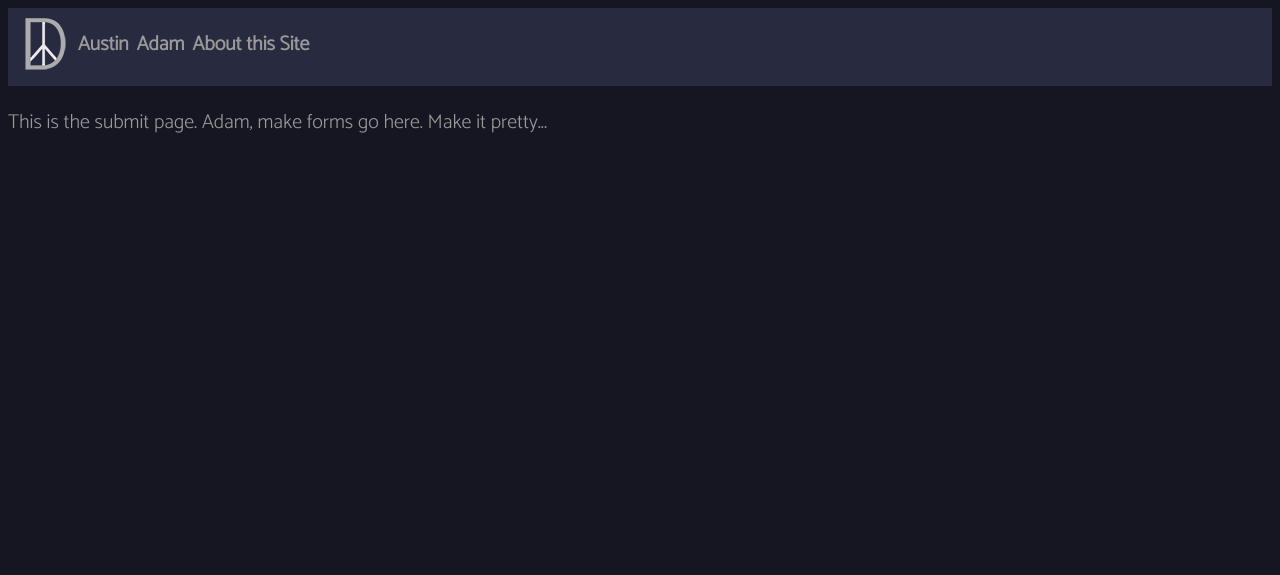
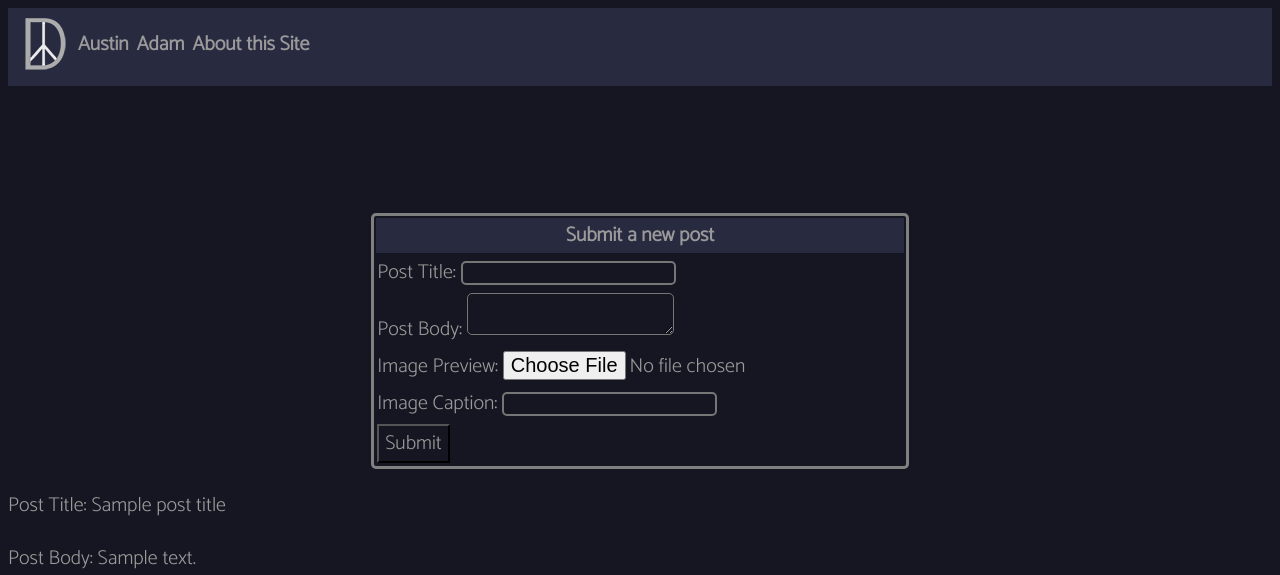
Before and after one commit to adam10414/digitalpeace.net, a Flask app: template website/templates/submit.html in a window 1280 px wide. Shown: the top 575 px of the page. Before the commit the page ends 133 px from the top, so only its background shows below. Run offline with Flask 2, Linux system fonts and the light colour scheme; the template is opened without the code that fills it: values that come from a table or form of the project are taken from there, most other values are stand-ins (such as "Sample title", 1, 10 or a date in 2020); lists and menus that the app fills with data are empty; some libraries are stand-ins or nearby versions.

Commit message:
Submit (#10)
* Basic form, no functionality.

* Added form to /submit, test data outputs to same page.

```diff
--- a/website/app.py
+++ b/website/app.py
@@ -2,12 +2,14 @@
 This Flask app contains all of the routes necessary to run digitalpeace.net
 """
 
-from flask import Flask, render_template, request
-from flask_wtf import FlaskForm
-from wtforms import StringField, SubmitField
+from flask import Flask, render_template
+from flask_wtf.csrf import CSRFProtect
+
+from .forms import NewPostSubmissionForm
 
 server = Flask(__name__, static_url_path='/static')
 server.config['SECRET_KEY'] = 'my_secret'
+csrf = CSRFProtect(server)
 
 
 @server.route('/')
@@ -25,9 +27,42 @@ def adam():
     return render_template('adam.html')
 
 
-@server.route('/submit')
+#TODO:
+#Add a guest page for randos on the internet to post to. (Low priority)
+
+
+@server.route('/submit', methods=['GET', 'POST'])
 def submit_post():
-    return render_template('submit.html')
+
+    new_post = NewPostSubmissionForm()
+
+    #TODO:
+    #Add logic to determine user, and post to the appropriate page.
+    #If no user is logged in, then it should post the guest page.
+    #Limit number of posts by IP. (3 posts should be enough for testing.)
+
+    if new_post.validate_on_submit():
+        print("Form submitted!")
+        post_title = new_post.title.data
+        post_body = new_post.post_body.data
+        post_image_caption = new_post.image_caption.data
+
+        post_image_file_name = new_post.image.data.filename
+        post_image = new_post.image.data
+
+        print(post_image_file_name)
+        post_image.save(f'./static/images/test/{post_image_file_name}')
+
+        return render_template('submit.html',
+                               new_post=new_post,
+                               post_title=post_title,
+                               post_body=post_body,
+                               post_image=post_image,
+                               post_image_caption=post_image_caption,
+                               post_image_file_name=post_image_file_name)
+
+    else:
+        return render_template('submit.html', new_post=new_post)
 
 
 @server.errorhandler(404)
--- /dev/null
+++ b/website/forms.py
@@ -0,0 +1,24 @@
+from flask_wtf import FlaskForm
+from flask_wtf.file import FileField
+from wtforms import StringField, TextAreaField, SubmitField
+from wtforms.validators import InputRequired
+
+
+class NewPostSubmissionForm(FlaskForm):
+    title = StringField('Post Title: ', validators=[InputRequired()])
+
+    post_body = TextAreaField('Post Body: ', validators=[InputRequired()])
+
+    #TODO:
+    #Limit file types to images only. (Will need to list all image file types.)
+    #Or figure out how to get this to work:
+    #FileAllowed(images, 'Images only please.')
+    #https://pythonhosted.org/Flask-WTF/form.html
+
+    #FileRequired() produces a bug where none of the form data is captured.
+    image = FileField('Image Preview: ', validators=[InputRequired()])
+
+    image_caption = StringField('Image Caption: ',
+                                validators=[InputRequired()])
+
+    submit = SubmitField('Submit')
--- a/website/static/css/submit.css
+++ b/website/static/css/submit.css
@@ -35,3 +35,44 @@
     background-color: #282a40;
     display: block;
 }
+
+.submission_table{
+    border-style: solid;
+    border-radius: 5px;
+    margin-left: auto;
+    margin-right: auto;
+    margin-top: 10%;
+}
+
+.submit_title{
+    background-color: #282a40;
+}
+
+#title {
+    border-radius: 5px;
+    border-style: solid;
+    font-family: sans-serif;
+    font-weight: lighter;
+    font-size: medium;
+}
+
+label #post_body{
+    margin-top: auto;
+    margin-bottom: auto;
+}
+
+#post_body{
+    border-radius: 5px;
+    border-style: solid;
+    font-family: sans-serif;
+    font-weight: lighter;
+    font-size: medium;
+}
+
+#image_caption{
+    border-radius: 5px;
+    border-style: solid;
+    font-family: sans-serif;
+    font-weight: lighter;
+    font-size: medium;
+}
--- a/website/templates/submit.html
+++ b/website/templates/submit.html
@@ -8,5 +8,35 @@
 {%endblock%}
 
 {%block content%}
-<p>This is the submit page. Adam, make forms go here. Make it pretty...</p>
+<form method='POST' enctype="multipart/form-data">
+    {{new_post.hidden_tag()}}
+    <table class='submission_table'>
+        <tr>
+            <th class='submit_title'>Submit a new post</th>
+        </tr>
+        <tr>
+            <td>{{new_post.title.label}} {{new_post.title}}</td>
+        </tr>
+        <tr>
+            <td>{{new_post.post_body.label}} {{new_post.post_body}}</td>
+        </tr>
+        <tr>
+            <td>{{new_post.image.label}} {{new_post.image}}</td>
+        </tr>
+        <tr>
+            <td>{{new_post.image_caption.label}} {{new_post.image_caption}}</td>
+        </tr>
+        <tr>
+            <td id='submit_cell'>{{new_post.submit}}</td>
+        </tr>
+    </table>
+    <p></p>
+
+</form>
+
+<p>Post Title: {{post_title}}</p>
+<p>Post Body: {{post_body}}</p>
+<p>Post image: <img src='/static/images/test/{{post_image_file_name}}'></p>
+<p>Post image caption: {{post_image_caption}}</p>
+
 {%endblock%}
```
Also changed, not shown: website/__init__.py (added), 2 other files.
